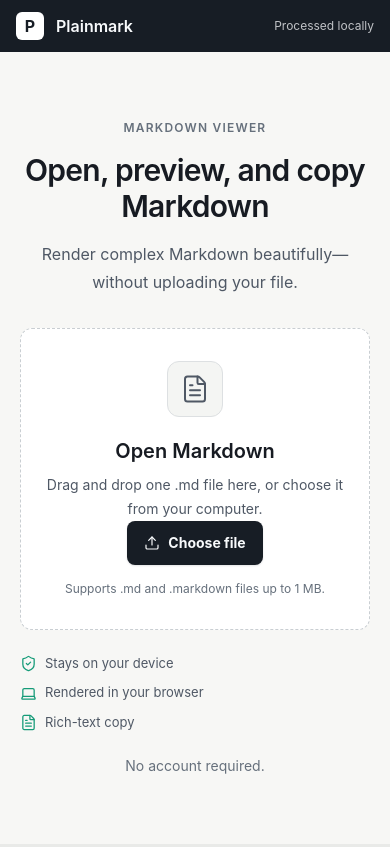
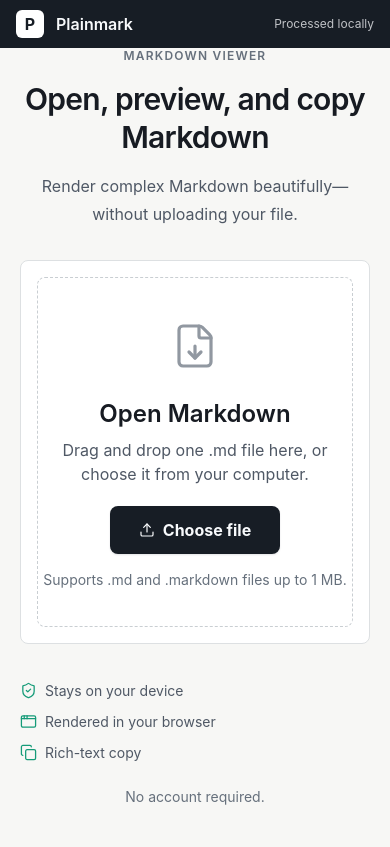
Before and after one commit to mohitpandeyin/fe-assessment, a React (Vite) app: page / in a window 390 px wide. Built offline with nearby package versions, Linux system fonts and the light colour scheme.

Commit message:
style: UI update and glitches fix

```diff
--- a/src/app/app.css
+++ b/src/app/app.css
@@ -1,11 +1,18 @@
 .app-shell {
+  --global-header-height: 52px;
+  --file-details-width: 224px;
   min-height: 100dvh;
   background: var(--canvas);
 }
 
 .global-header {
+  position: fixed;
+  top: 0;
+  right: 0;
+  left: 0;
+  z-index: 30;
   display: flex;
-  min-height: 3.25rem;
+  height: var(--global-header-height);
   align-items: center;
   justify-content: space-between;
   gap: 1rem;
@@ -51,31 +58,80 @@
 
 .upload-page {
   display: grid;
-  min-height: calc(100dvh - 3.25rem);
+  min-height: 100dvh;
   align-items: center;
+  padding-top: var(--global-header-height);
   background: var(--workspace);
 }
 
 .upload-panel {
-  border: 1px dashed var(--border-strong);
-  border-radius: 0.75rem;
-  padding: 3rem 1.5rem;
+  position: relative;
+  display: flex;
+  min-height: 29rem;
+  flex-direction: column;
+  align-items: center;
+  justify-content: center;
+  border: 1px solid var(--border);
+  border-radius: 0.5rem;
+  padding: 1.5rem;
   background: var(--surface);
   transition:
     border-color 150ms ease,
     background-color 150ms ease;
 }
 
+.upload-panel::before {
+  position: absolute;
+  inset: 1.5rem;
+  border: 1px dashed var(--border-strong);
+  border-radius: 0.5rem;
+  content: "";
+  pointer-events: none;
+}
+
 .upload-panel__icon {
   display: grid;
-  width: 3.5rem;
-  height: 3.5rem;
+  width: 4rem;
+  height: 4rem;
   place-items: center;
   margin: 0 auto 1.25rem;
-  border: 1px solid var(--border);
-  border-radius: 0.75rem;
-  background: var(--surface-subtle);
-  color: var(--ink-secondary);
+  color: #9198a1;
+}
+
+.upload-content {
+  width: 100%;
+  max-width: 58rem;
+  text-align: center;
+}
+
+.upload-content > h1 {
+  font-size: 2rem;
+  line-height: 2.5rem;
+}
+
+.upload-panel__title {
+  font-size: 1.5rem;
+  line-height: 2rem;
+}
+
+.upload-panel__description {
+  max-width: 20rem;
+  margin-right: auto;
+  margin-left: auto;
+  font-size: 1rem;
+  line-height: 1.5rem;
+}
+
+.upload-panel .file-picker {
+  min-height: 3rem;
+  margin-top: 1.25rem;
+  padding-inline: 1.75rem;
+  font-size: 1rem;
+}
+
+.upload-panel .file-picker + p {
+  font-size: 0.875rem;
+  line-height: 1.25rem;
 }
 
 .upload-panel[data-dragging] {
@@ -83,9 +139,11 @@
   background: var(--accent-soft);
 }
 
+.upload-panel[data-dragging]::before {
+  border-color: color-mix(in srgb, var(--accent) 45%, white);
+}
+
 .upload-panel[data-dragging] .upload-panel__icon {
-  border-color: color-mix(in srgb, var(--accent) 45%, white);
-  background: var(--surface);
   color: var(--accent);
 }
 
@@ -94,10 +152,10 @@
   max-width: 40rem;
   grid-template-columns: repeat(3, minmax(0, 1fr));
   gap: 0.75rem;
-  margin: 1.5rem auto 0;
+  margin: 2.25rem auto 0;
   padding: 0;
   color: var(--ink-secondary);
-  font-size: 0.8125rem;
+  font-size: 0.875rem;
   list-style: none;
 }
 
@@ -129,16 +187,20 @@
 }
 
 .document-layout {
-  display: grid;
-  min-height: calc(100dvh - 3.25rem);
-  grid-template-columns: 14rem minmax(0, 1fr);
+  min-height: 100dvh;
+  padding-top: var(--global-header-height);
+  padding-left: var(--file-details-width);
 }
 
 .file-details {
-  position: sticky;
-  top: 0;
+  position: fixed;
+  top: var(--global-header-height);
+  bottom: 0;
+  left: 0;
+  z-index: 20;
   display: flex;
-  height: calc(100dvh - 3.25rem);
+  width: var(--file-details-width);
+  height: calc(100dvh - var(--global-header-height));
   min-height: 0;
   flex-direction: column;
   justify-content: space-between;
@@ -146,6 +208,7 @@
   border-right: 1px solid var(--border);
   padding: 1.5rem 1.25rem;
   background: var(--surface);
+  overflow-y: auto;
 }
 
 .file-details__content {
@@ -175,7 +238,7 @@
 
 .document-toolbar {
   position: sticky;
-  top: 0;
+  top: var(--global-header-height);
   z-index: 10;
   display: flex;
   min-height: 4rem;
@@ -229,7 +292,7 @@
   }
 
   .document-layout {
-    grid-template-columns: minmax(0, 1fr);
+    padding-left: 0;
   }
 
   .file-details {
@@ -242,13 +305,31 @@
 }
 
 @media (max-width: 40rem) {
+  .app-shell {
+    --global-header-height: 48px;
+  }
+
   .global-header,
   .document-toolbar {
     padding-inline: 1rem;
   }
 
   .upload-panel {
-    padding: 2rem 1rem;
+    min-height: 24rem;
+    padding: 1rem;
+  }
+
+  .upload-panel::before {
+    inset: 1rem;
+  }
+
+  .upload-content > h1 {
+    font-size: 1.875rem;
+    line-height: 2.375rem;
+  }
+
+  .upload-panel__description {
+    max-width: 17rem;
   }
 
   .upload-benefits {
--- a/src/features/document/upload-panel.jsx
+++ b/src/features/document/upload-panel.jsx
@@ -1,13 +1,13 @@
 import { useState } from 'react'
-import { FileText, Laptop, ShieldCheck, Upload } from 'lucide-react'
+import { AppWindow, Copy, FileDown, ShieldCheck, Upload } from 'lucide-react'
 
 import { InlineAlert } from '../../components/inline-alert/inline-alert.jsx'
 import { FilePicker } from './file-picker.jsx'
 
 const benefits = [
   { icon: ShieldCheck, label: 'Stays on your device' },
-  { icon: Laptop, label: 'Rendered in your browser' },
-  { icon: FileText, label: 'Rich-text copy' },
+  { icon: AppWindow, label: 'Rendered in your browser' },
+  { icon: Copy, label: 'Rich-text copy' },
 ]
 
 export function UploadPanel({
@@ -39,7 +39,7 @@ export function UploadPanel({
 
   return (
     <main className="upload-page px-5 py-10 text-ink sm:px-8">
-      <section className="mx-auto w-full max-w-3xl text-center">
+      <section className="upload-content mx-auto">
         <p className="text-xs font-semibold tracking-widest text-ink-muted">
           MARKDOWN VIEWER
         </p>
@@ -60,16 +60,16 @@ export function UploadPanel({
           onDrop={handleDrop}
         >
           <span className="upload-panel__icon" aria-hidden="true">
-            <FileText size={30} strokeWidth={1.6} />
+            <FileDown size={48} strokeWidth={1.6} />
           </span>
-          <p aria-live="polite" className="text-xl font-semibold">
+          <p aria-live="polite" className="upload-panel__title font-semibold">
             {isReading
               ? 'Preparing preview…'
               : isDragging
                 ? 'Drop to preview'
                 : 'Open Markdown'}
           </p>
-          <p className="mt-2 text-sm leading-6 text-ink-secondary">
+          <p className="upload-panel__description mt-2 text-ink-secondary">
             Drag and drop one .md file here, or choose it from your computer.
           </p>
           <FilePicker
```
Also changed, not shown: 1 other file (tests, documents, lock files or other folders).
